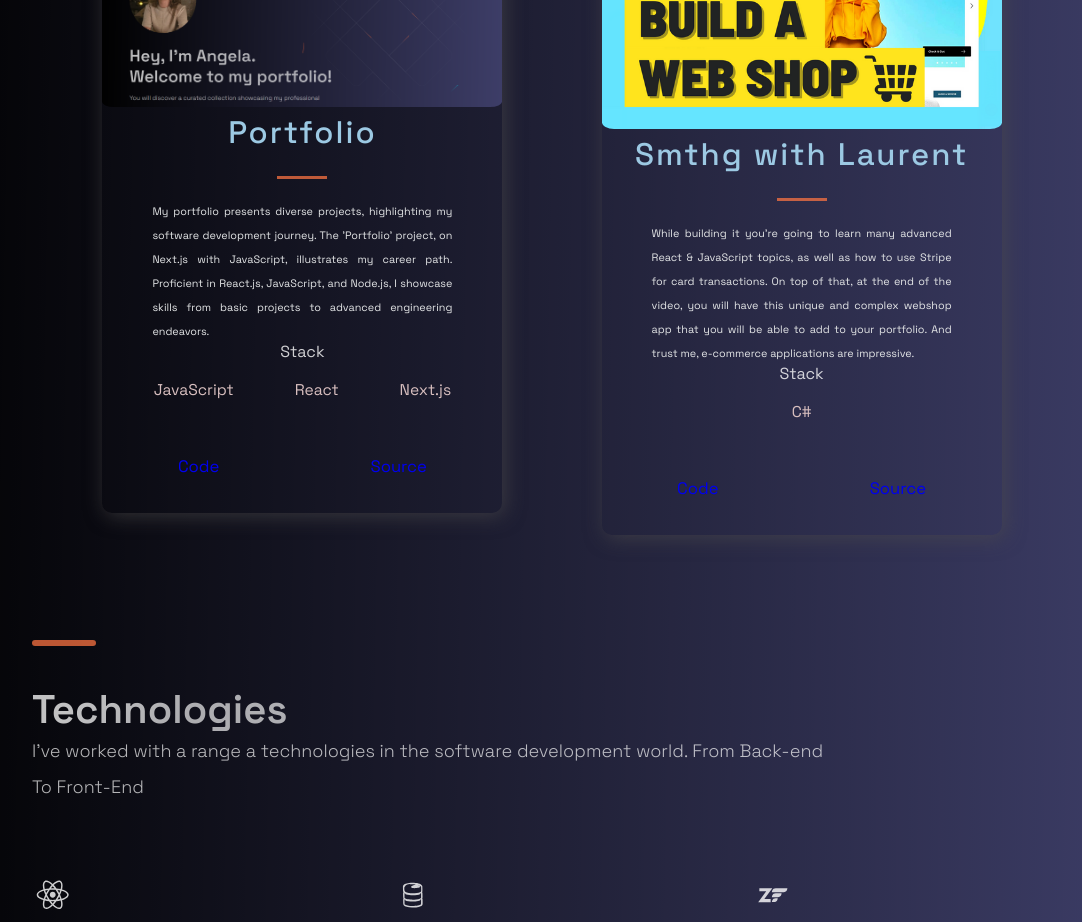
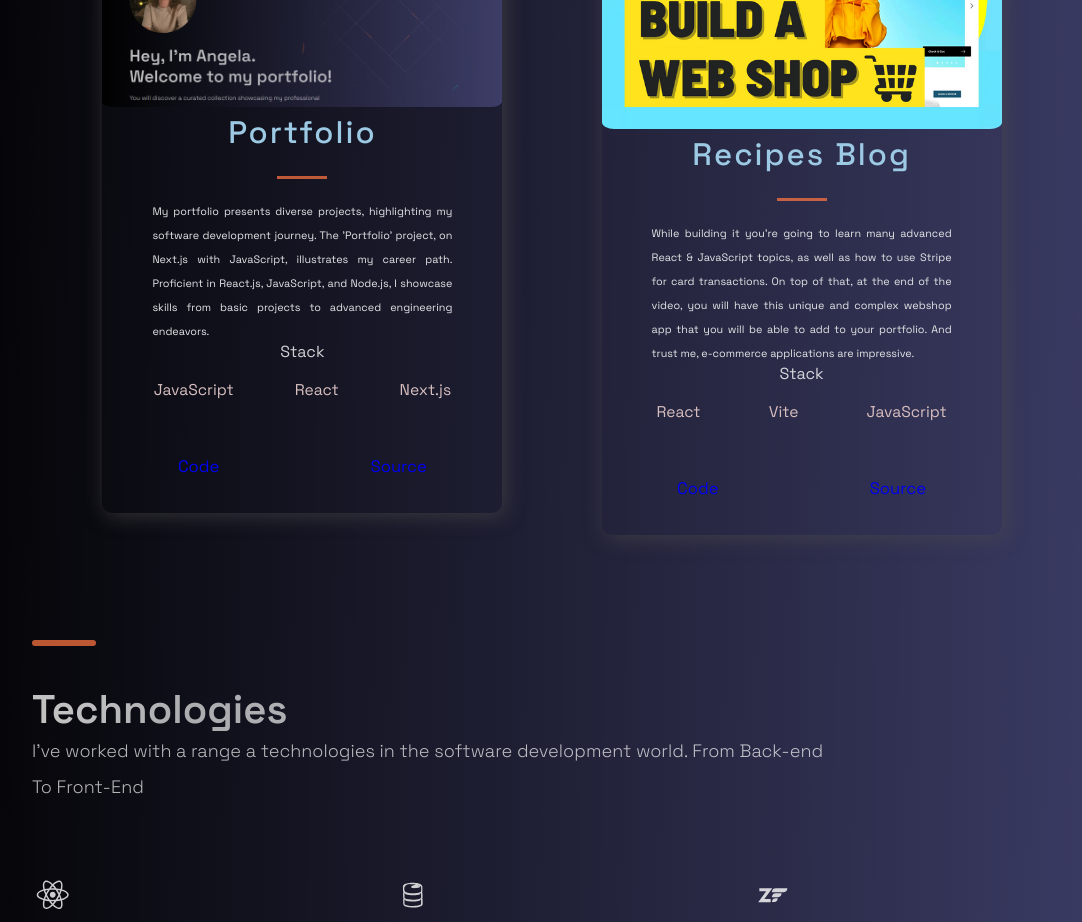
Before and after one commit to AngelaNova/Portfolio_AngelaNovakovic.com, a Next.js app: page / in a window 1280 px wide. Shown: the part 1060-1982 px from the top of the page, without its empty margins (88-1170 px from the left). Built offline with nearby package versions, Linux system fonts and the light colour scheme.

Commit message:
Update constants.js

```diff
--- a/src/constants/constants.js
+++ b/src/constants/constants.js
@@ -9,10 +9,10 @@ export const projects = [
     id: 0,
   },
   {
-    title: 'Smthg with Laurent',
+    title: 'Recipes Blog',
     description:"While building it you're going to learn many advanced React & JavaScript topics, as well as how to use Stripe for card transactions. On top of that, at the end of the video, you will have this unique and complex webshop app that you will be able to add to your portfolio. And trust me, e-commerce applications are impressive.",
     image: '/images/2.png',
-    tags: ['C#'],
+    tags: ['React', 'Vite', 'JavaScript'],
     source: 'https://google.com',
     visit: 'https://google.com',
     id: 1,
```
